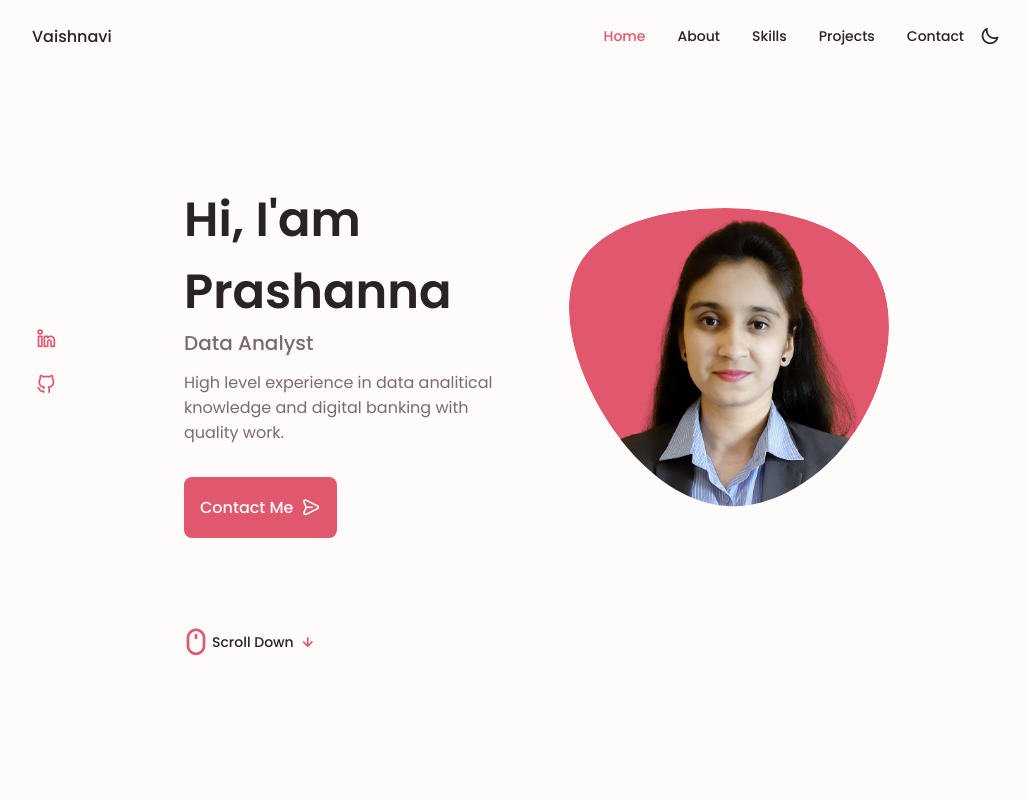
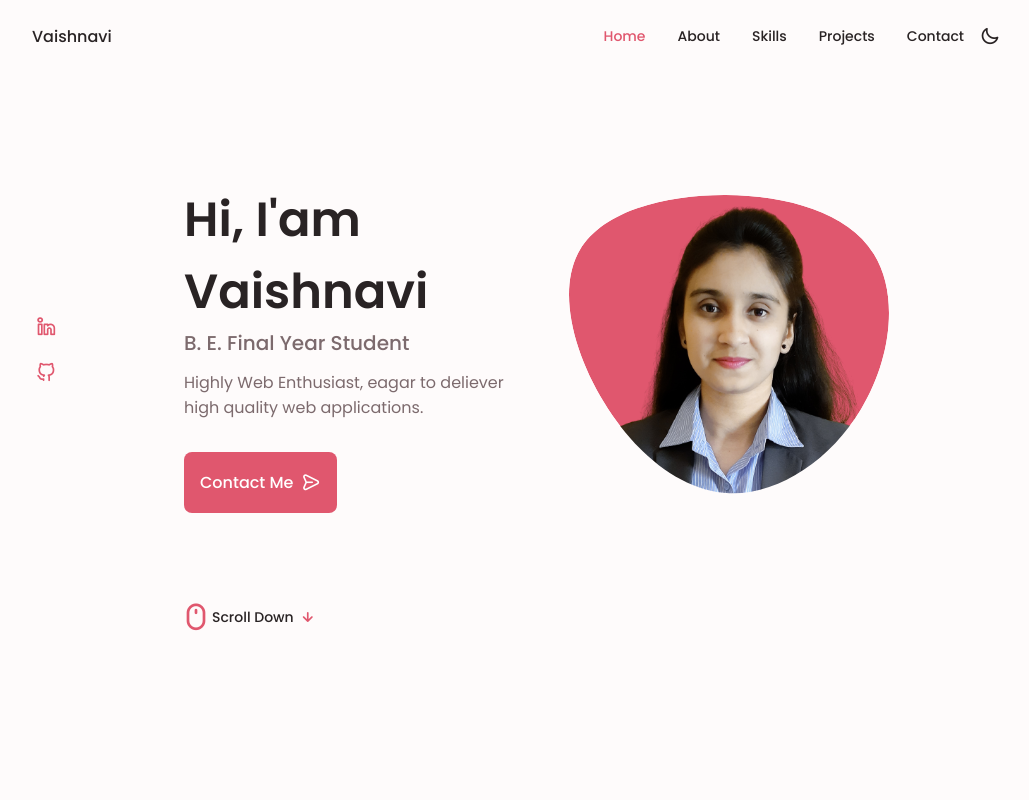
Before and after one commit to vaishnavi1436/Portfolio, a plain HTML site: page index.html in a window 1280 px wide. Shown: the top 800 px of the page, without its empty margins (124-1153 px from the left). Drawn offline with nearby package versions, Linux system fonts and the light colour scheme.

Commit message:
Update index.html

```diff
--- a/index.html
+++ b/index.html
@@ -97,9 +97,9 @@
                         </div>
 
                         <div class="home__data">
-                            <h1 class="home__title">Hi, I'am Prashanna</h1>
-                            <h3 class="home__subtitle">Data Analyst</h3>
-                            <p class="home__description">High level experience in data analitical knowledge and digital banking with quality work.</p>
+                            <h1 class="home__title">Hi, I'am Vaishnavi</h1>
+                            <h3 class="home__subtitle">B. E. Final Year Student</h3>
+                            <p class="home__description">Highly Web Enthusiast, eagar to deliever high quality web applications.</p>
                             <a href="#contact" class="button button--flex home__button">
                                 Contact Me<i class="uil uil-message button__icon"></i>
                             </a>
```
